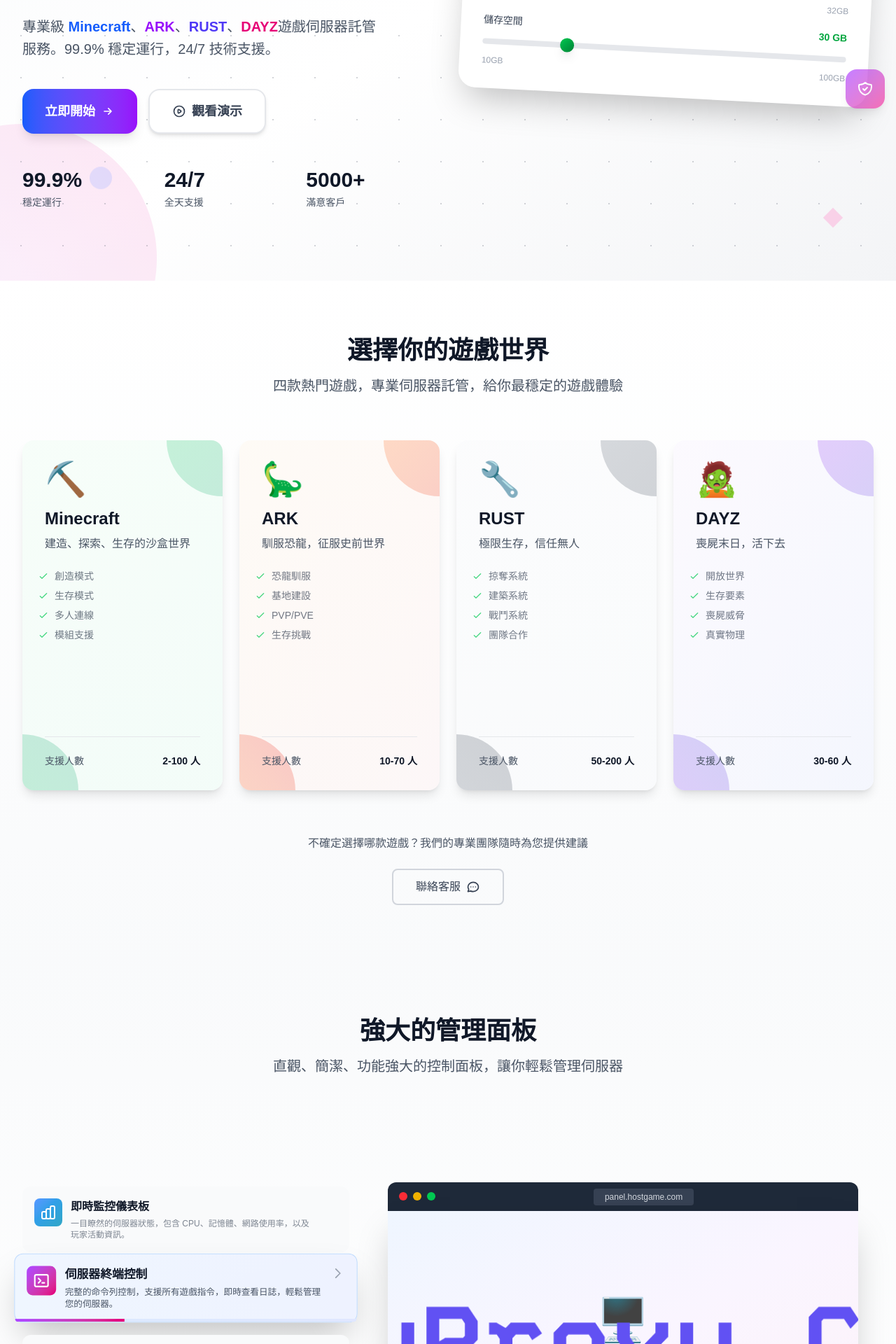
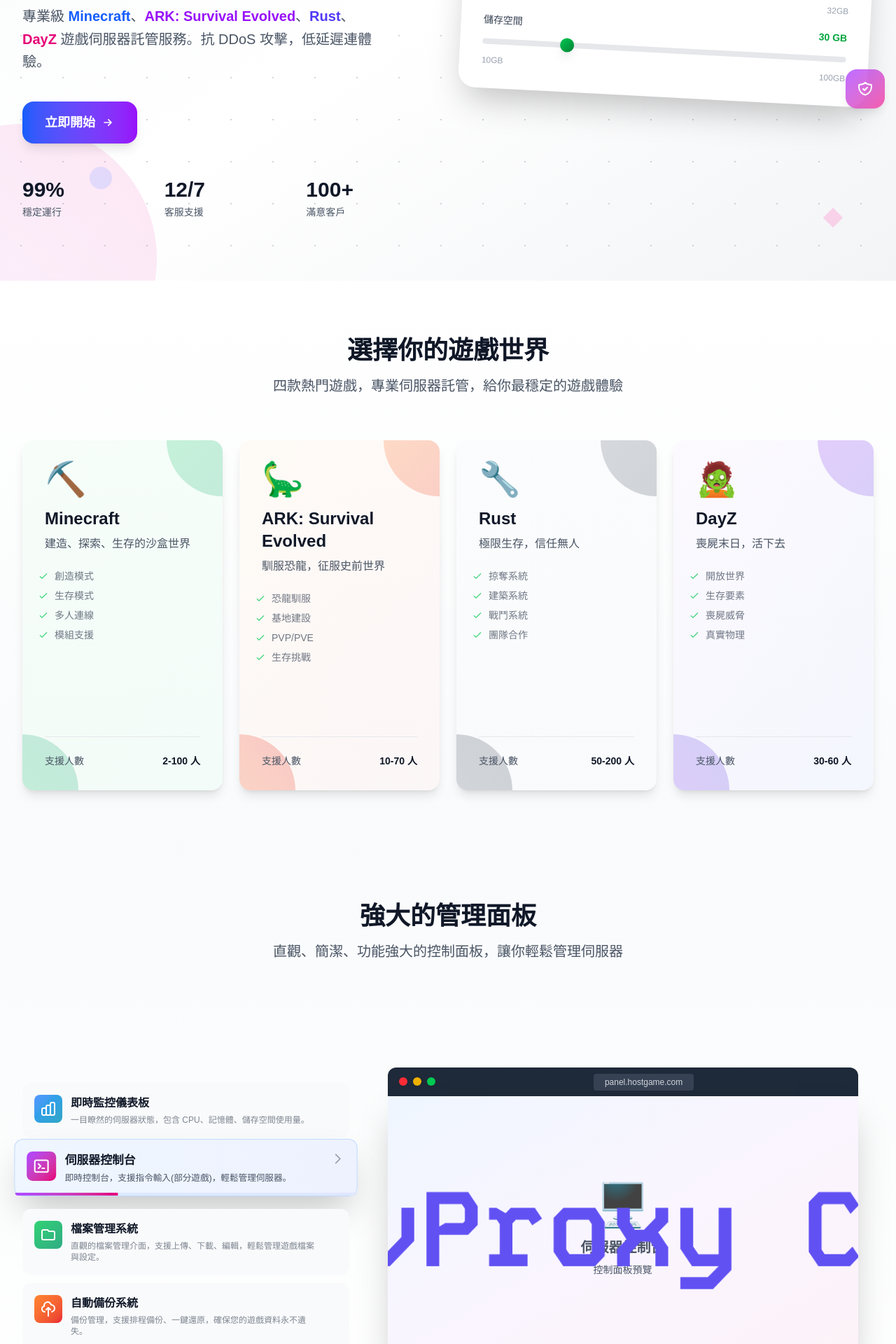
Before and after one commit to FanYueee/hostga.me, a Next.js app: page / in a window 1280 px wide. Shown: the part 480-2400 px from the top of the page at 70% size. Built offline with nearby package versions, Linux system fonts and the light colour scheme.

Commit message:
feat: 更新首頁文案

```diff
--- a/app/components/FAQ.tsx
+++ b/app/components/FAQ.tsx
@@ -13,27 +13,27 @@
   {
     id: 'setup',
     question: '多久可以開始使用伺服器？',
-    answer: '一般情況下，您的伺服器在支付完成後 5-10 分鐘內就會自動部署完成。我們的自動化系統會為您安裝遊戲、配置設定，並發送連線資訊到您的郵箱。'
+    answer: '一般情況下，您的伺服器在支付完成後 5-10 分鐘內就會自動部署完成。我們的自動化系統會為您安裝遊戲、配置預設設定。'
   },
   {
     id: 'backup',
-    question: '如何進行數據備份和還原？',
-    answer: '我們提供自動備份功能，每日會自動備份您的遊戲數據。您也可以在控制面板中手動建立備份。還原時，只需點擊「還原備份」按鈕，系統會自動停止伺服器並還原指定的備份檔案。'
+    question: '如何進行資料備份和還原？',
+    answer: '如有加購備份額度。您可以在控制面板中的備份管理手動建立備份。或是透過排程管理進行自動化的定時備份。。'
   },
   {
     id: 'performance',
-    question: '伺服器性能不夠時可以升級嗎？',
-    answer: '當然可以！您可以隨時在控制面板中升級 CPU、記憶體或儲存空間。升級過程通常在 2-5 分鐘內完成，且不會遺失任何數據。我們也提供彈性計費，只需支付實際使用的資源。'
+    question: '伺服器資源不夠時可以升級嗎？',
+    answer: '當然可以！您可以在客戶中心進行升級操作，付款完畢系統會自動處理升級。'
   },
   {
     id: 'support',
     question: '遇到問題時如何聯繫客服？',
-    answer: '我們提供 24/7 全天候客服支援。您可以透過以下方式聯繫我們：1. 在線客服系統（平均回應時間 2 分鐘） 2. 工單系統 3. 電話支援 4. 郵件支援。我們的技術團隊都具有豐富的遊戲伺服器管理經驗。'
+    answer: '我們提供 12/7 客服支援。您可以在服務時間隨時聯繫我們，非服務時間我們將於服務時間內盡速處理。可透過客戶中心或是 Discord 聯繫我們的技術支援團隊。'
   },
   {
     id: 'mods',
     question: '可以安裝模組或插件嗎？',
-    answer: '當然可以！我們支援安裝各種遊戲模組和插件。您可以透過檔案管理器上傳模組，或在控制面板中使用一鍵安裝功能。我們也提供熱門模組包的快速部署服務。'
+    answer: '當然可以。您可以透過檔案管理或 SFTP 上傳模組至伺服器主機中。'
   }
 ]
 
@@ -71,14 +71,14 @@
                 </div>
                 <div>
                   <h3 className="text-lg font-semibold text-gray-900 mb-2">
-                    專業技術支援
+                    可靠技術支援
                   </h3>
                   <p className="text-gray-700 mb-4">
-                    我們的技術團隊擁有多年遊戲伺服器管理經驗，無論您遇到什麼問題，我們都能提供專業的解決方案。
+                    我們的技術團隊擁有多年遊戲伺服器管理經驗，遇到問題我們能提供即時的協助。
                   </p>
                   <div className="flex flex-wrap gap-2">
-                    <span className="px-3 py-1 bg-blue-100 text-blue-700 text-sm rounded-full">平均回應 5 分鐘</span>
-                    <span className="px-3 py-1 bg-green-100 text-green-700 text-sm rounded-full">24/7 在線</span>
+                    <span className="px-3 py-1 bg-blue-100 text-blue-700 text-sm rounded-full">平均回應 10 分鐘</span>
+                    <span className="px-3 py-1 bg-green-100 text-green-700 text-sm rounded-full">12/7 在線</span>
                     <span className="px-3 py-1 bg-purple-100 text-purple-700 text-sm rounded-full">中文服務</span>
                   </div>
                 </div>
--- a/app/components/Features.tsx
+++ b/app/components/Features.tsx
@@ -16,7 +16,7 @@
   {
     id: 'performance',
     title: '極速效能',
-    description: '采用最新 SSD 硬碟和高效能 CPU，確保遊戲在最佳狀態下運行，無延遲、無卡頓。',
+    description: '使用高速 NVMe SSD 硬碟與高性能 CPU，確保遊戲在最佳狀態下運行。',
     icon: (
       <svg className="w-8 h-8" fill="none" stroke="currentColor" viewBox="0 0 24 24">
         <path strokeLinecap="round" strokeLinejoin="round" strokeWidth={2} d="M13 10V3L4 14h7v7l9-11h-7z" />
@@ -28,7 +28,7 @@
   {
     id: 'security',
     title: '安全防護',
-    description: '多層安全防護，DDoS 防護、防火牆、加密連線，全方位保障您的伺服器安全。',
+    description: '全球 Anycast DDoS 防護，輕鬆抵禦超過 100Gbps+ 攻擊。',
     icon: (
       <svg className="w-8 h-8" fill="none" stroke="currentColor" viewBox="0 0 24 24">
         <path strokeLinecap="round" strokeLinejoin="round" strokeWidth={2} d="M9 12l2 2 4-4m5.618-4.016A11.955 11.955 0 0112 2.944a11.955 11.955 0 01-8.618 3.04A12.02 12.02 0 003 9c0 5.591 3.824 10.29 9 11.622 5.176-1.332 9-6.03 9-11.622 0-1.042-.133-2.052-.382-3.016z" />
@@ -39,8 +39,8 @@
   },
   {
     id: 'support',
-    title: '24/7 客服',
-    description: '全天候專業技術支援，平均回應時間 5 分鐘，經驗豐富的技術團隊隨時為您解決問題。',
+    title: '12/7 客服',
+    description: '每日 12 小時專業技術支援，平均回應時間 10 分鐘，經驗豐富的技術團隊隨時為您解決問題。',
     icon: (
       <svg className="w-8 h-8" fill="none" stroke="currentColor" viewBox="0 0 24 24">
         <path strokeLinecap="round" strokeLinejoin="round" strokeWidth={2} d="M8 12h.01M12 12h.01M16 12h.01M21 12c0 4.418-4.03 8-9 8a9.863 9.863 0 01-4.255-.949L3 20l1.395-3.72C3.512 15.042 3 13.574 3 12c0-4.418 4.03-8 9-8s9 3.582 9 8z" />
@@ -51,8 +51,8 @@
   },
   {
     id: 'backup',
-    title: '智能備份',
-    description: '自動化每日備份，支援多版本儲存和一鍵還原，確保您的遊戲數據絕不會遺失。',
+    title: '定時備份',
+    description: '定時自動整機備份，確保您的遊戲資料安全無虞，異地備份處理。',
     icon: (
       <svg className="w-8 h-8" fill="none" stroke="currentColor" viewBox="0 0 24 24">
         <path strokeLinecap="round" strokeLinejoin="round" strokeWidth={2} d="M7 16a4 4 0 01-.88-7.903A5 5 0 1115.9 6L16 6a5 5 0 011 9.9M15 13l-3-3m0 0l-3 3m3-3v12" />
@@ -76,7 +76,7 @@
   {
     id: 'monitoring',
     title: '即時監控',
-    description: '全方位監控伺服器狀態，即時告警通知，詳細的效能報告，讓您随時掌握伺服器狀態。',
+    description: '網頁控制面板提供即時伺服器狀態監控，CPU、記憶體、網路使用狀況一目瞭然。',
     icon: (
       <svg className="w-8 h-8" fill="none" stroke="currentColor" viewBox="0 0 24 24">
         <path strokeLinecap="round" strokeLinejoin="round" strokeWidth={2} d="M9 19v-6a2 2 0 00-2-2H5a2 2 0 00-2 2v6a2 2 0 002 2h2a2 2 0 002-2zm0 0V9a2 2 0 012-2h2a2 2 0 012 2v10m-6 0a2 2 0 002 2h2a2 2 0 002-2m0 0V5a2 2 0 012-2h2a2 2 0 012 2v14a2 2 0 01-2 2h-2a2 2 0 01-2-2z" />
@@ -162,22 +162,6 @@
         </div>
 
         {/* 底部 CTA */}
-        <div className="text-center mt-16">
-          <p className="text-gray-600 mb-8">
-            還有疑問？我們的專業團隊隨時為您解答
-          </p>
-          <div className="flex flex-col sm:flex-row gap-4 justify-center">
-            <button className="group inline-flex items-center px-8 py-3 bg-gradient-to-r from-blue-600 to-purple-600 text-white font-medium rounded-xl hover:from-blue-700 hover:to-purple-700 transition-all duration-300 shadow-lg hover:shadow-xl transform hover:-translate-y-1">
-              立即試用
-              <svg className="w-5 h-5 ml-2 transition-transform group-hover:translate-x-1" fill="none" stroke="currentColor" viewBox="0 0 24 24">
-                <path strokeLinecap="round" strokeLinejoin="round" strokeWidth={2} d="M13 7l5 5m0 0l-5 5m5-5H6" />
-              </svg>
-            </button>
-            <button className="inline-flex items-center px-8 py-3 border-2 border-gray-300 text-gray-700 font-medium rounded-xl hover:border-gray-400 hover:bg-gray-50 transition-all duration-300">
-              查看方案
-            </button>
-          </div>
-        </div>
       </div>
     </section>
   )
--- a/app/components/Footer.tsx
+++ b/app/components/Footer.tsx
@@ -72,19 +72,19 @@
                 <li>
                   <Link href="/ark" className="group flex items-center hover:text-blue-400 transition-colors duration-200">
                     <span className="text-gray-500 group-hover:text-blue-400 mr-2">›</span>
-                    ARK 伺服器
+                    ARK 方舟生存伺服器
                   </Link>
                 </li>
                 <li>
                   <Link href="/rust" className="group flex items-center hover:text-blue-400 transition-colors duration-200">
                     <span className="text-gray-500 group-hover:text-blue-400 mr-2">›</span>
-                    RUST 伺服器
+                    Rust 伺服器
                   </Link>
                 </li>
                 <li>
                   <Link href="/dayz" className="group flex items-center hover:text-blue-400 transition-colors duration-200">
                     <span className="text-gray-500 group-hover:text-blue-400 mr-2">›</span>
-                    DAYZ 伺服器
+                    DayZ 伺服器
                   </Link>
                 </li>
               </ul>
@@ -100,25 +100,13 @@
                 <li>
                   <Link href="/about" className="group flex items-center hover:text-purple-400 transition-colors duration-200">
                     <span className="text-gray-500 group-hover:text-purple-400 mr-2">›</span>
-                    公司簡介
+                    關於我們
                   </Link>
                 </li>
                 <li>
                   <Link href="/team" className="group flex items-center hover:text-purple-400 transition-colors duration-200">
                     <span className="text-gray-500 group-hover:text-purple-400 mr-2">›</span>
-                    團隊介紹
-                  </Link>
-                </li>
-                <li>
-                  <Link href="/partners" className="group flex items-center hover:text-purple-400 transition-colors duration-200">
-                    <span className="text-gray-500 group-hover:text-purple-400 mr-2">›</span>
                     合作夥伴
-                  </Link>
-                </li>
-                <li>
-                  <Link href="/contact" className="group flex items-center hover:text-purple-400 transition-colors duration-200">
-                    <span className="text-gray-500 group-hover:text-purple-400 mr-2">›</span>
-                    聯絡我們
                   </Link>
                 </li>
               </ul>
@@ -134,25 +122,19 @@
                 <li>
                   <Link href="/support" className="group flex items-center hover:text-green-400 transition-colors duration-200">
                     <span className="text-gray-500 group-hover:text-green-400 mr-2">›</span>
-                    技術支援
+                    Discord 社群
                   </Link>
                 </li>
                 <li>
                   <Link href="/faq" className="group flex items-center hover:text-green-400 transition-colors duration-200">
                     <span className="text-gray-500 group-hover:text-green-400 mr-2">›</span>
-                    常見問題
+                    客戶中心
                   </Link>
                 </li>
                 <li>
                   <Link href="/status" className="group flex items-center hover:text-green-400 transition-colors duration-200">
                     <span className="text-gray-500 group-hover:text-green-400 mr-2">›</span>
-                    服務狀態
-                  </Link>
-                </li>
-                <li>
-                  <Link href="/billing" className="group flex items-center hover:text-green-400 transition-colors duration-200">
-                    <span className="text-gray-500 group-hover:text-green-400 mr-2">›</span>
-                    帳務中心
+                    文檔中心
                   </Link>
                 </li>
               </ul>
@@ -167,7 +149,7 @@
           </div>
           <div className="flex flex-col sm:flex-row justify-between items-center">
             <p className="text-gray-500 text-sm mb-4 sm:mb-0 flex items-center">
-              © 2024 HostGame. All rights reserved.
+              © 2025 HostGame(HostGa.Me). All rights reserved.
               <span className="ml-2 inline-block w-2 h-2 bg-green-500 rounded-full animate-pulse"></span>
             </p>
             <div className="flex space-x-6 text-sm">
--- a/app/components/GameSelection.tsx
+++ b/app/components/GameSelection.tsx
@@ -28,7 +28,7 @@
   },
   {
     id: 'ark',
-    name: 'ARK',
+    name: 'ARK: Survival Evolved',
     description: '馴服恐龍，征服史前世界',
     color: 'from-orange-500 to-red-600',
     gradient: 'from-orange-50 to-red-50',
@@ -38,7 +38,7 @@
   },
   {
     id: 'rust',
-    name: 'RUST',
+    name: 'Rust',
     description: '極限生存，信任無人',
     color: 'from-gray-600 to-gray-800',
     gradient: 'from-gray-50 to-slate-50',
@@ -48,7 +48,7 @@
   },
   {
     id: 'dayz',
-    name: 'DAYZ',
+    name: 'DayZ',
     description: '喪屍末日，活下去',
     color: 'from-purple-600 to-indigo-700',
     gradient: 'from-purple-50 to-indigo-50',
@@ -167,22 +167,6 @@
             </Link>
           ))}
         </div>
-
-        {/* 底部 CTA */}
-        <div className="text-center mt-16">
-          <p className="text-gray-600 mb-6">
-            不確定選擇哪款遊戲？我們的專業團隊隨時為您提供建議
-          </p>
-          <Link
-            href="/contact"
-            className="inline-flex items-center px-8 py-3 border-2 border-gray-300 text-gray-700 font-medium rounded-lg hover:border-gray-400 hover:bg-gray-50 transition-all duration-200"
-          >
-            聯絡客服
-            <svg className="w-5 h-5 ml-2" fill="none" stroke="currentColor" viewBox="0 0 24 24">
-              <path strokeLinecap="round" strokeLinejoin="round" strokeWidth={2} d="M8 12h.01M12 12h.01M16 12h.01M21 12c0 4.418-4.03 8-9 8a9.863 9.863 0 01-4.255-.949L3 20l1.395-3.72C3.512 15.042 3 13.574 3 12c0-4.418 4.03-8 9-8s9 3.582 9 8z" />
-            </svg>
-          </Link>
-        </div>
       </div>
     </section>
   )
--- a/app/components/Hero.tsx
+++ b/app/components/Hero.tsx
@@ -67,10 +67,10 @@
               isLoaded ? 'translate-y-0 opacity-100' : 'translate-y-10 opacity-0'
             }`}>
               專業級 <span className="font-semibold text-blue-600">Minecraft</span>、
-              <span className="font-semibold text-purple-600">ARK</span>、
-              <span className="font-semibold text-indigo-600">RUST</span>、
-              <span className="font-semibold text-pink-600">DAYZ</span>
-              遊戲伺服器託管服務。99.9% 穩定運行，24/7 技術支援。
+              <span className="font-semibold text-purple-600">ARK: Survival Evolved</span>、
+              <span className="font-semibold text-indigo-600">Rust</span>、
+              <span className="font-semibold text-pink-600">DayZ </span>
+              遊戲伺服器託管服務。抗 DDoS 攻擊，低延遲連體驗。
             </p>
 
             {/* CTA 按鈕組 */}
@@ -89,17 +89,6 @@
                   </svg>
                 </span>
               </Link>
-
-              <Link
-                href="/demo"
-                className="group inline-flex items-center justify-center px-8 py-4 text-lg font-semibold text-gray-700 bg-white border-2 border-gray-200 rounded-2xl shadow-md hover:shadow-lg hover:border-gray-300 transition-all duration-300 hover:scale-105"
-              >
-                <svg className="w-5 h-5 mr-2" fill="none" stroke="currentColor" viewBox="0 0 24 24">
-                  <path strokeLinecap="round" strokeLinejoin="round" strokeWidth={2} d="M14.752 11.168l-3.197-2.132A1 1 0 0010 9.87v4.263a1 1 0 001.555.832l3.197-2.132a1 1 0 000-1.664z" />
-                  <path strokeLinecap="round" strokeLinejoin="round" strokeWidth={2} d="M21 12a9 9 0 11-18 0 9 9 0 0118 0z" />
-                </svg>
-                觀看演示
-              </Link>
             </div>
 
             {/* 統計數據 */}
@@ -107,15 +96,15 @@
               isLoaded ? 'translate-y-0 opacity-100' : 'translate-y-10 opacity-0'
             }`}>
               <div className="text-center sm:text-left">
-                <div className="text-2xl sm:text-3xl font-black text-gray-900 mb-1">99.9%</div>
+                <div className="text-2xl sm:text-3xl font-black text-gray-900 mb-1">99%</div>
                 <div className="text-xs sm:text-sm text-gray-600">穩定運行</div>
               </div>
               <div className="text-center sm:text-left">
-                <div className="text-2xl sm:text-3xl font-black text-gray-900 mb-1">24/7</div>
-                <div className="text-xs sm:text-sm text-gray-600">全天支援</div>
+                <div className="text-2xl sm:text-3xl font-black text-gray-900 mb-1">12/7</div>
+                <div className="text-xs sm:text-sm text-gray-600">客服支援</div>
               </div>
               <div className="text-center sm:text-left">
-                <div className="text-2xl sm:text-3xl font-black text-gray-900 mb-1">5000+</div>
+                <div className="text-2xl sm:text-3xl font-black text-gray-900 mb-1">100+</div>
                 <div className="text-xs sm:text-sm text-gray-600">滿意客戶</div>
               </div>
             </div>
@@ -137,8 +126,8 @@
                       </svg>
                     </div>
                     <div>
-                      <h3 className="font-bold text-gray-900">自定義配置</h3>
-                      <p className="text-sm text-gray-600">拖拉調整規格</p>
+                      <h3 className="font-bold text-gray-900">客製化方案</h3>
+                      <p className="text-sm text-gray-600">自訂所需的資源</p>
                     </div>
                   </div>
 
--- a/app/components/PanelShowcase.tsx
+++ b/app/components/PanelShowcase.tsx
@@ -17,7 +17,7 @@
   {
     id: 'dashboard',
     title: '即時監控儀表板',
-    description: '一目瞭然的伺服器狀態，包含 CPU、記憶體、網路使用率，以及玩家活動資訊。',
+    description: '一目瞭然的伺服器狀態，包含 CPU、記憶體、儲存空間使用量。',
     icon: (
       <svg className="w-6 h-6" fill="none" stroke="currentColor" viewBox="0 0 24 24">
         <path strokeLinecap="round" strokeLinejoin="round" strokeWidth={2} d="M9 19v-6a2 2 0 00-2-2H5a2 2 0 00-2 2v6a2 2 0 002 2h2a2 2 0 002-2zm0 0V9a2 2 0 012-2h2a2 2 0 012 2v10m-6 0a2 2 0 002 2h2a2 2 0 002-2m0 0V5a2 2 0 012-2h2a2 2 0 012 2v14a2 2 0 01-2 2h-2a2 2 0 01-2-2z" />
@@ -28,8 +28,8 @@
   },
   {
     id: 'console',
-    title: '伺服器終端控制',
-    description: '完整的命令列控制，支援所有遊戲指令，即時查看日誌，輕鬆管理您的伺服器。',
+    title: '伺服器控制台',
+    description: '即時控制台，支援指令輸入(部分遊戲)，輕鬆管理伺服器。',
     icon: (
       <svg className="w-6 h-6" fill="none" stroke="currentColor" viewBox="0 0 24 24">
         <path strokeLinecap="round" strokeLinejoin="round" strokeWidth={2} d="M8 9l3 3-3 3m5 0h3M5 20h14a2 2 0 002-2V6a2 2 0 00-2-2H5a2 2 0 00-2 2v12a2 2 0 002 2z" />
@@ -53,7 +53,7 @@
   {
     id: 'backup',
     title: '自動備份系統',
-    description: '智能化備份管理，支援排程備份、一鍵還原，確保您的遊戲資料永不遺失。',
+    description: '備份管理，支援排程備份、一鍵還原，確保您的遊戲資料永不遺失。',
     icon: (
       <svg className="w-6 h-6" fill="none" stroke="currentColor" viewBox="0 0 24 24">
         <path strokeLinecap="round" strokeLinejoin="round" strokeWidth={2} d="M7 16a4 4 0 01-.88-7.903A5 5 0 1115.9 6L16 6a5 5 0 011 9.9M15 13l-3-3m0 0l-3 3m3-3v12" />
```
